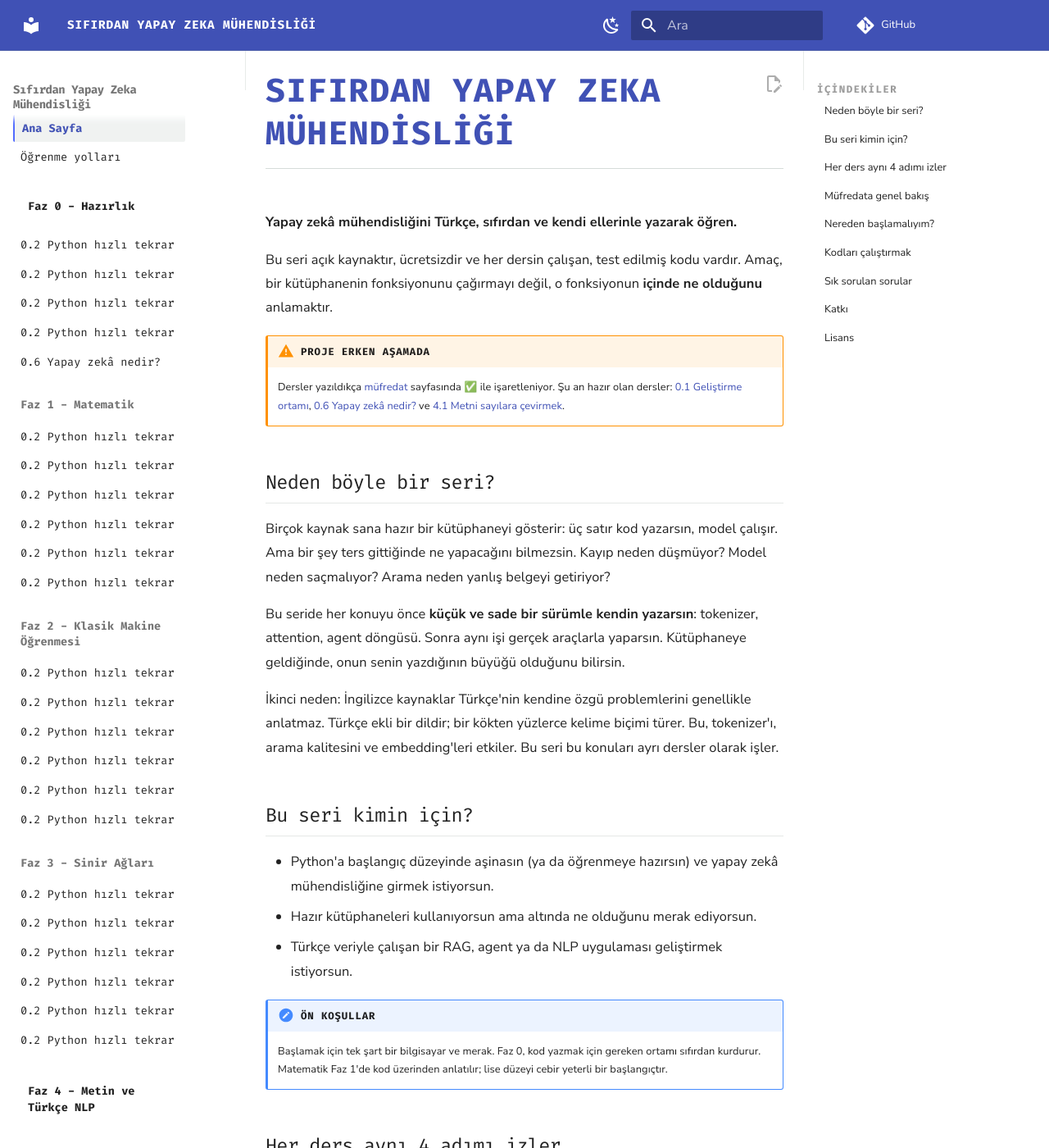
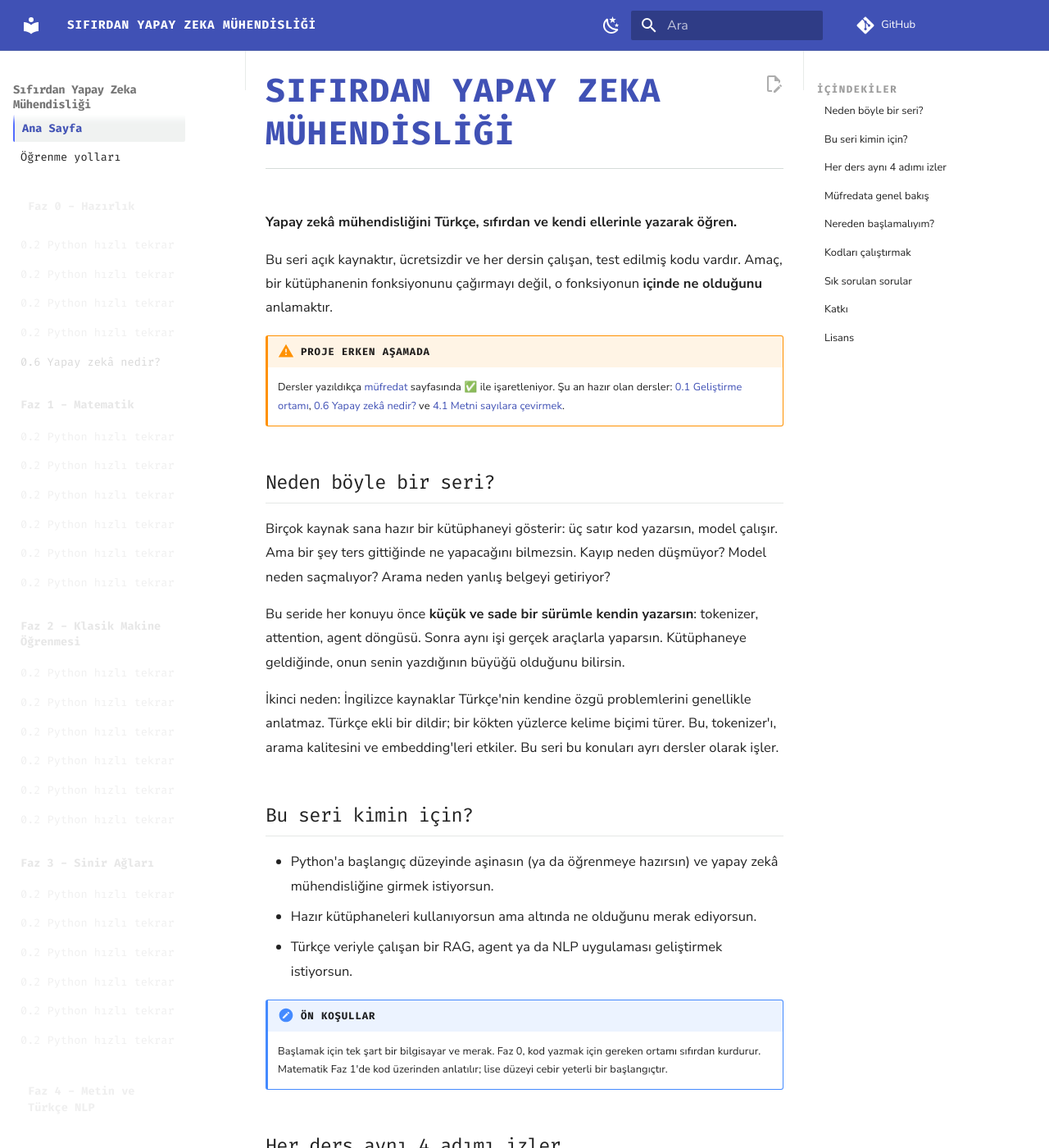
Before and after one commit to CoshkaX/Sifirdan_Ai_Muhendisligi, an MkDocs documentation site: the page built from docs/index.md, in a window 1280 px wide and 1400 px high. Shown: the whole window at 82% size. Built offline with MkDocs 1.6.1 and Material for MkDocs 9.7.7, drawn with Linux system fonts in a browser that asks for light colours; comment, search, counter and statistics services are not loaded.

```diff
--- a/docs/javascripts/sidebar.js
+++ /dev/null
@@ -1,15 +0,0 @@
-document$.subscribe(function () {
-  var plannedLinks = document.querySelectorAll(
-    '.md-sidebar--primary .md-nav__link[href*="MUFREDAT"]'
-  );
-
-  plannedLinks.forEach(function (link) {
-    link.removeAttribute("href");
-    link.setAttribute("aria-disabled", "true");
-    link.style.pointerEvents = "none";
-  });
-
-  document.querySelectorAll(".md-sidebar--primary .md-nav__toggle").forEach(function (toggle) {
-    toggle.checked = true;
-  });
-});
--- a/docs/stylesheets/extra.css
+++ b/docs/stylesheets/extra.css
@@ -348,5 +348,6 @@ a.learning-card:hover {
 }
 
 .md-sidebar--primary .md-nav__item:has(.md-nav__link[href*="MUFREDAT"]) .md-nav__link {
-  cursor: default;
+  opacity: 0.42;
+  cursor: pointer;
 }
--- a/mkdocs.yml
+++ b/mkdocs.yml
@@ -23,7 +23,6 @@ theme:
         name: Açık moda geç
   features:
     - navigation.sections
-    - navigation.expand
     - navigation.indexes
     - navigation.top
     - navigation.footer
@@ -54,8 +53,6 @@ markdown_extensions:
 extra_css:
   - stylesheets/extra.css
 
-extra_javascript:
-  - javascripts/sidebar.js
 
 exclude_docs: |
   __pycache__/
@@ -65,98 +62,98 @@ nav:
   - Ana Sayfa: index.md
   - Öğrenme yolları: OGRENME-YOLLARI.md
   - Faz 0 - Hazırlık:
-      - 0.1 Geliştirme ortamı: faz-00-hazirlik/01-gelistirme-ortami/README.md
-      - 0.2 Python hızlı tekrar: MUFREDAT.md
-      - 0.3 Git ve GitHub: MUFREDAT.md
-      - 0.4 Jupyter ve Colab: MUFREDAT.md
-      - 0.5 Test ve hata ayıklama: MUFREDAT.md
-      - 0.6 Yapay zekâ nedir?: faz-00-hazirlik/06-yapay-zeka-nedir/README.md
+      - "0.1 Geliştirme ortamı": faz-00-hazirlik/01-gelistirme-ortami/README.md
+      - "0.2 Python hızlı tekrar": MUFREDAT.md
+      - "0.3 Git ve GitHub": MUFREDAT.md
+      - "0.4 Jupyter ve Colab": MUFREDAT.md
+      - "0.5 Test ve hata ayıklama": MUFREDAT.md
+      - "0.6 Yapay zekâ nedir?": faz-00-hazirlik/06-yapay-zeka-nedir/README.md
   - Faz 1 - Matematik:
-      - 1.1 Vektörler ve matrisler: MUFREDAT.md
-      - 1.2 Matris çarpımı: MUFREDAT.md
-      - 1.3 Türev ve gradyan: MUFREDAT.md
-      - 1.4 Olasılık ve dağılımlar: MUFREDAT.md
-      - 1.5 İstatistik: MUFREDAT.md
-      - 1.6 Entropi ve çapraz entropi: MUFREDAT.md
+      - "1.1 Vektörler ve matrisler": MUFREDAT.md
+      - "1.2 Matris çarpımı": MUFREDAT.md
+      - "1.3 Türev ve gradyan": MUFREDAT.md
+      - "1.4 Olasılık ve dağılımlar": MUFREDAT.md
+      - "1.5 İstatistik": MUFREDAT.md
+      - "1.6 Entropi ve çapraz entropi": MUFREDAT.md
   - Faz 2 - Klasik Makine Öğrenmesi:
-      - 2.1 NumPy ile veri: MUFREDAT.md
-      - 2.2 Doğrusal regresyon: MUFREDAT.md
-      - 2.3 Lojistik regresyon: MUFREDAT.md
-      - 2.4 Eğitim, doğrulama, test: MUFREDAT.md
-      - 2.5 Karar ağaçları: MUFREDAT.md
-      - 2.6 Metrikler: MUFREDAT.md
+      - "2.1 NumPy ile veri": MUFREDAT.md
+      - "2.2 Doğrusal regresyon": MUFREDAT.md
+      - "2.3 Lojistik regresyon": MUFREDAT.md
+      - "2.4 Eğitim, doğrulama, test": MUFREDAT.md
+      - "2.5 Karar ağaçları": MUFREDAT.md
+      - "2.6 Metrikler": MUFREDAT.md
   - Faz 3 - Sinir Ağları:
-      - 3.1 Tek nöron: MUFREDAT.md
-      - 3.2 Mini autograd: MUFREDAT.md
-      - 3.3 Geri yayılım: MUFREDAT.md
-      - 3.4 Çok katmanlı ağ: MUFREDAT.md
-      - 3.5 Optimizasyon: MUFREDAT.md
-      - 3.6 PyTorch'a geçiş: MUFREDAT.md
+      - "3.1 Tek nöron": MUFREDAT.md
+      - "3.2 Mini autograd": MUFREDAT.md
+      - "3.3 Geri yayılım": MUFREDAT.md
+      - "3.4 Çok katmanlı ağ": MUFREDAT.md
+      - "3.5 Optimizasyon": MUFREDAT.md
+      - "3.6 PyTorch'a geçiş": MUFREDAT.md
   - Faz 4 - Metin ve Türkçe NLP:
-      - 4.1 Metni sayılara çevirmek: faz-04-metin-ve-turkce-nlp/01-metni-sayilara-cevirmek/README.md
-      - 4.2 Türkçe biçimbilim: MUFREDAT.md
-      - 4.3 Metin temizleme: MUFREDAT.md
-      - 4.4 Gömme: MUFREDAT.md
-      - 4.5 Benzerlik ve arama: MUFREDAT.md
-      - 4.6 Duygu analizi: MUFREDAT.md
-      - 4.7 Veri setleri: MUFREDAT.md
+      - "4.1 Metni sayılara çevirmek": faz-04-metin-ve-turkce-nlp/01-metni-sayilara-cevirmek/README.md
+      - "4.2 Türkçe biçimbilim": MUFREDAT.md
+      - "4.3 Metin temizleme": MUFREDAT.md
+      - "4.4 Gömme": MUFREDAT.md
+      - "4.5 Benzerlik ve arama": MUFREDAT.md
+      - "4.6 Duygu analizi": MUFREDAT.md
+      - "4.7 Veri setleri": MUFREDAT.md
   - Faz 5 - Transformer:
-      - 5.1 Dizi modelleme: MUFREDAT.md
-      - 5.2 Attention: MUFREDAT.md
-      - 5.3 Çok başlı attention: MUFREDAT.md
-      - 5.4 Konum bilgisi: MUFREDAT.md
-      - 5.5 Transformer bloğu: MUFREDAT.md
-      - 5.6 Mini transformer: MUFREDAT.md
+      - "5.1 Dizi modelleme": MUFREDAT.md
+      - "5.2 Attention": MUFREDAT.md
+      - "5.3 Çok başlı attention": MUFREDAT.md
+      - "5.4 Konum bilgisi": MUFREDAT.md
+      - "5.5 Transformer bloğu": MUFREDAT.md
+      - "5.6 Mini transformer": MUFREDAT.md
   - Faz 6 - Küçük Dil Modeli:
-      - 6.1 Sonraki token tahmini: MUFREDAT.md
-      - 6.2 BPE tokenizer: MUFREDAT.md
-      - 6.3 Türkçe tokenizer verimliliği: MUFREDAT.md
-      - 6.4 Mini GPT eğitimi: MUFREDAT.md
-      - 6.5 Metin üretimi: MUFREDAT.md
-      - 6.6 Küçük Türkçe veri deneyi: MUFREDAT.md
+      - "6.1 Sonraki token tahmini": MUFREDAT.md
+      - "6.2 BPE tokenizer": MUFREDAT.md
+      - "6.3 Türkçe tokenizer verimliliği": MUFREDAT.md
+      - "6.4 Mini GPT eğitimi": MUFREDAT.md
+      - "6.5 Metin üretimi": MUFREDAT.md
+      - "6.6 Küçük Türkçe veri deneyi": MUFREDAT.md
   - Faz 7 - LLM'leri Kullanmak:
-      - 7.1 API ile model çağırmak: MUFREDAT.md
-      - 7.2 Etkili prompt: MUFREDAT.md
-      - 7.3 Yapılandırılmış çıktı: MUFREDAT.md
-      - 7.4 Bağlam, maliyet, gecikme: MUFREDAT.md
-      - 7.5 Hata yönetimi: MUFREDAT.md
+      - "7.1 API ile model çağırmak": MUFREDAT.md
+      - "7.2 Etkili prompt": MUFREDAT.md
+      - "7.3 Yapılandırılmış çıktı": MUFREDAT.md
+      - "7.4 Bağlam, maliyet, gecikme": MUFREDAT.md
+      - "7.5 Hata yönetimi": MUFREDAT.md
   - Faz 8 - Arama ve RAG:
-      - 8.1 Anlamsal arama: MUFREDAT.md
-      - 8.2 Parçalama: MUFREDAT.md
-      - 8.3 Vektör veritabanı: MUFREDAT.md
-      - 8.4 Sıfırdan RAG hattı: MUFREDAT.md
-      - 8.5 Türkçe RAG: MUFREDAT.md
-      - 8.6 RAG'i değerlendirmek: MUFREDAT.md
+      - "8.1 Anlamsal arama": MUFREDAT.md
+      - "8.2 Parçalama": MUFREDAT.md
+      - "8.3 Vektör veritabanı": MUFREDAT.md
+      - "8.4 Sıfırdan RAG hattı": MUFREDAT.md
+      - "8.5 Türkçe RAG": MUFREDAT.md
+      - "8.6 RAG'i değerlendirmek": MUFREDAT.md
   - Faz 9 - Agent'lar:
-      - 9.1 Agent döngüsü: MUFREDAT.md
-      - 9.2 Araç tanımlamak: MUFREDAT.md
-      - 9.3 Bellek ve durum: MUFREDAT.md
-      - 9.4 MCP'ye giriş: MUFREDAT.md
-      - 9.5 Agent'ların başarısızlıkları: MUFREDAT.md
-      - 9.6 Güvenlik: MUFREDAT.md
+      - "9.1 Agent döngüsü": MUFREDAT.md
+      - "9.2 Araç tanımlamak": MUFREDAT.md
+      - "9.3 Bellek ve durum": MUFREDAT.md
+      - "9.4 MCP'ye giriş": MUFREDAT.md
+      - "9.5 Agent'ların başarısızlıkları": MUFREDAT.md
+      - "9.6 Güvenlik": MUFREDAT.md
   - Faz 10 - Fine-tuning:
-      - 10.1 Ne zaman fine-tuning?: MUFREDAT.md
-      - 10.2 Veri hazırlama: MUFREDAT.md
-      - 10.3 LoRA: MUFREDAT.md
-      - 10.4 Küçük modeli fine-tune etmek: MUFREDAT.md
-      - 10.5 Sonucu ölçmek: MUFREDAT.md
+      - "10.1 Ne zaman fine-tuning?": MUFREDAT.md
+      - "10.2 Veri hazırlama": MUFREDAT.md
+      - "10.3 LoRA": MUFREDAT.md
+      - "10.4 Küçük modeli fine-tune etmek": MUFREDAT.md
+      - "10.5 Sonucu ölçmek": MUFREDAT.md
   - Faz 11 - Değerlendirme:
-      - 11.1 İyi ne demek?: MUFREDAT.md
-      - 11.2 Test seti hazırlamak: MUFREDAT.md
-      - 11.3 Otomatik ve insan değerlendirmesi: MUFREDAT.md
-      - 11.4 LLM'i hakem olarak kullanmak: MUFREDAT.md
-      - 11.5 Regresyon testleri: MUFREDAT.md
+      - "11.1 İyi ne demek?": MUFREDAT.md
+      - "11.2 Test seti hazırlamak": MUFREDAT.md
+      - "11.3 Otomatik ve insan değerlendirmesi": MUFREDAT.md
+      - "11.4 LLM'i hakem olarak kullanmak": MUFREDAT.md
+      - "11.5 Regresyon testleri": MUFREDAT.md
   - Faz 12 - Üretime Almak:
-      - 12.1 Modeli servis etmek: MUFREDAT.md
-      - 12.2 Maliyet ve gecikme: MUFREDAT.md
-      - 12.3 İzleme ve loglama: MUFREDAT.md
-      - 12.4 Güvenlik ve gizlilik: MUFREDAT.md
-      - 12.5 Dağıtım: MUFREDAT.md
+      - "12.1 Modeli servis etmek": MUFREDAT.md
+      - "12.2 Maliyet ve gecikme": MUFREDAT.md
+      - "12.3 İzleme ve loglama": MUFREDAT.md
+      - "12.4 Güvenlik ve gizlilik": MUFREDAT.md
+      - "12.5 Dağıtım": MUFREDAT.md
   - Faz 13 - Bitirme Projeleri:
-      - 13.1 Türkçe RAG projesi: MUFREDAT.md
-      - 13.2 Araç kullanan agent: MUFREDAT.md
-      - 13.3 Kendi mini dil modelin: MUFREDAT.md
-      - 13.4 Proje sunumu ve portföy: MUFREDAT.md
+      - "13.1 Türkçe RAG projesi": MUFREDAT.md
+      - "13.2 Araç kullanan agent": MUFREDAT.md
+      - "13.3 Kendi mini dil modelin": MUFREDAT.md
+      - "13.4 Proje sunumu ve portföy": MUFREDAT.md
   - Sözlük: SOZLUK.md
   - Katkı:
       - Katkı rehberi: CONTRIBUTING.md
```
